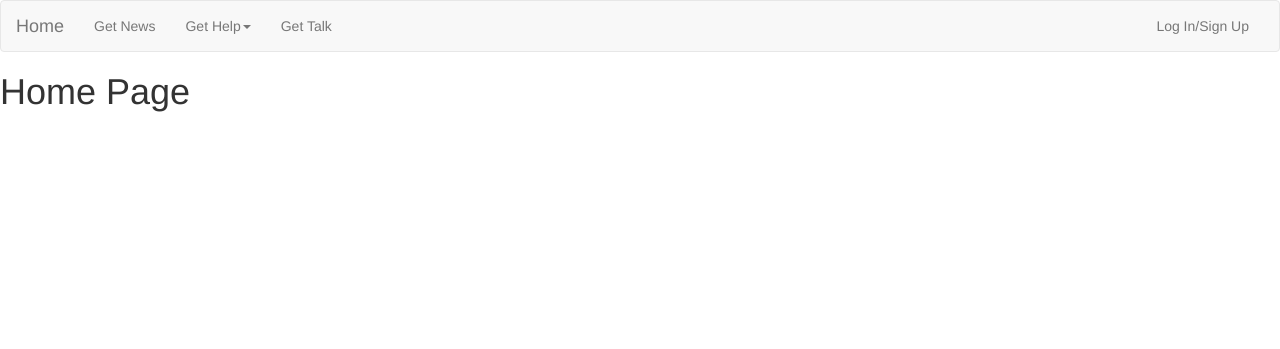
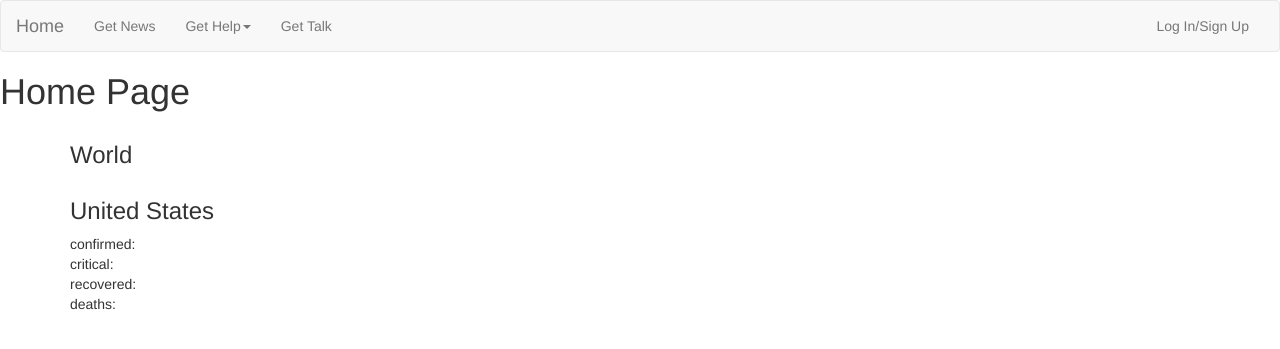
Before and after one commit to crescents720/Team03-COVIDCoach, a Flask app: page / in a window 1280 px wide. Shown: the top 349 px of the page. Run offline with Flask 2, Linux system fonts and the light colour scheme; data that the repository does not hold is empty; some libraries are stand-ins or nearby versions.

Commit message:
homepage now displays stats of the world and of the US

```diff
--- a/app.py
+++ b/app.py
@@ -1,6 +1,9 @@
 from flask import Flask, render_template
 from flask_bootstrap import Bootstrap
 from helperFunctions import get_news_list
+from helperFunctions import get_stats_list
+
+
 
 app = Flask(__name__)
 bootstrap = Bootstrap(app)
@@ -8,7 +11,13 @@ bootstrap = Bootstrap(app)
 @app.route('/')
 def index():
     title = 'COVID Coach'
-    return render_template('index.html', title=title)
+
+    listOf2 = get_stats_list()
+    world_dict = listOf2[0]
+    usa_dict = listOf2[1]
+
+    return render_template('index.html', world=world_dict, usa=usa_dict, title=title)
+
 
 @app.route('/news')
 def news_page():
--- a/helperFunctions.py
+++ b/helperFunctions.py
@@ -1,5 +1,8 @@
 from newsapi import NewsApiClient
 import pandas as pd
+import requests
+import json
+
 
 def get_news_list():
 	newsapi = NewsApiClient(api_key="31119c92ed55433d9083373aba50327b")
@@ -23,3 +26,32 @@ def get_news_list():
 
 	#dataframe = pd.DataFrame(articles)
 	return news_list
+
+
+def get_stats_list():
+	headers = {
+		'x-rapidapi-host': "covid-19-data.p.rapidapi.com",
+		'x-rapidapi-key': "4d79bf1779msh12322835c66a566p1dc930jsnaa9f4295d835"
+	}
+
+	#Get latest data for whole world.
+	url_Totals = "https://covid-19-data.p.rapidapi.com/totals"
+	querystring_Totals = {"format":"json"}
+	response_Totals = requests.request("GET", url_Totals, headers=headers, params=querystring_Totals)
+	obj = response_Totals.json()
+	data_world = obj[0]
+
+	#Get latest data for specific country. (in this case, USA)
+	url_USA = "https://covid-19-data.p.rapidapi.com/country"
+	querystring_USA = {"format":"json","name":"USA"}
+	response_USA = requests.request("GET", url_USA, headers=headers, params=querystring_USA)
+	obj = response_USA.json()
+	data_USA = obj[0]
+	data_USA_1 = {'confirmed':data_USA['confirmed'],'critical':data_USA['critical'],'recovered':data_USA['recovered'],'deaths':data_USA['deaths']}
+
+
+	list_of_two_dicts = [data_world, data_USA_1]
+	print(list_of_two_dicts[0])
+	print(list_of_two_dicts[1])
+
+	return list_of_two_dicts
--- a/templates/index.html
+++ b/templates/index.html
@@ -6,5 +6,28 @@
 {% endblock %}
 
 {% block content %}
-  <h1>Home Page</h1>
+	<h1>Home Page</h1>
+	<div class="container">
+
+	<h3>World</h3>
+	<table>
+		{% for i, j in world.items() %}
+			<tr>
+				<td>{{ i }}: </td>
+				<td>{{ j }}</td>
+			</tr>
+		{% endfor %}
+	</table>
+
+	<h3>United States</h3>
+	<table>
+		{% for i, j in usa.items() %}
+			<tr>
+				<td>{{ i }}: </td>
+				<td>{{ j }}</td>
+			</tr>
+		{% endfor %}
+	</table>
+
+
 {% endblock %}
```
